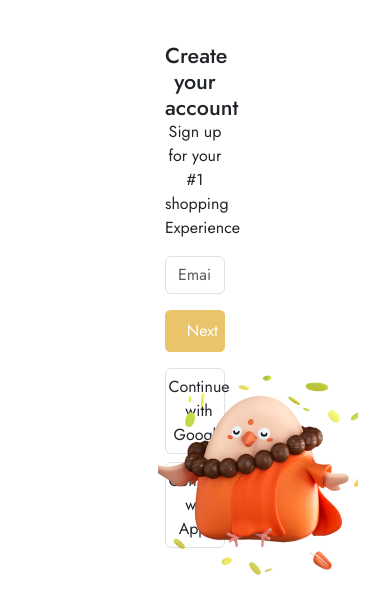
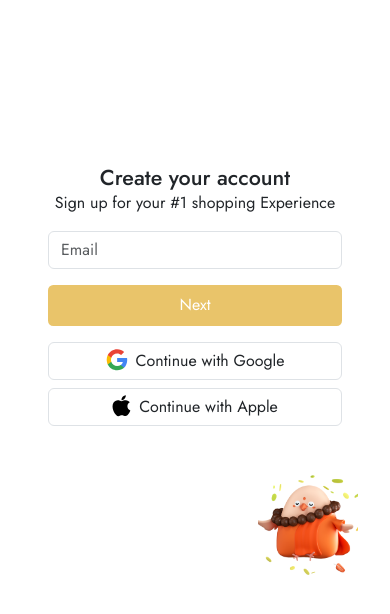
Before and after one commit to levah147/Jaye, a Django app: page / in a window 390 px wide. Shown: the part 76-690 px from the top of the page. Run offline with Django 5.2, Linux system fonts and the light colour scheme.

Commit message:
Doings: Changes to the Sizes

```diff
--- a/jayeproject/templates/index.html
+++ b/jayeproject/templates/index.html
@@ -54,6 +54,25 @@
           right: 2rem;
           bottom: 1rem;
         }
+        .floaty{
+          width: 200px;
+          height: 200px;
+        }
+        /* @media screen and (min-width: 1200px) { */
+          .line{
+          width: 40%;
+          }
+        /* } */
+
+        @media screen and (max-width: 700px) {
+          .floaty{
+            width: 100px;
+            height: 100px;
+          }
+          .line{
+            width: 100%;
+          }
+        }
         </style>
   </head>
   <body>
@@ -72,7 +91,7 @@
             </header>
             <!-- Section contains the form and floaty- (you floating image) -->
             <section>
-              <div class="px-5" style="width: 40%">
+              <div class="px-5 line">
                 <h4 class="m-0">Create your account</h4>
                 <p>Sign up for your #1 shopping Experience</p>
                 <form action="">
@@ -128,7 +147,7 @@
               </div>
             </section>
             <div class="floaty-container">
-              <img src="{% static './assets/Floaty.png' %}" alt="Floaty" width="200px" height="200px">
+              <img src="{% static './assets/Floaty.png' %}" alt="Floaty" class="floaty">
             </div>
           </main>
         </div>
```
